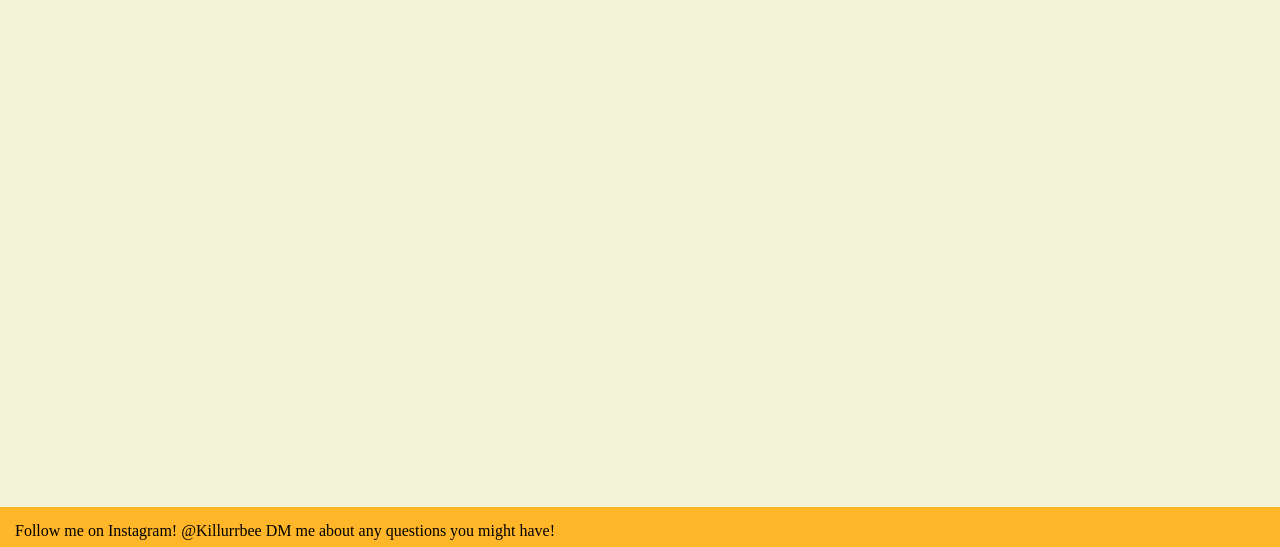
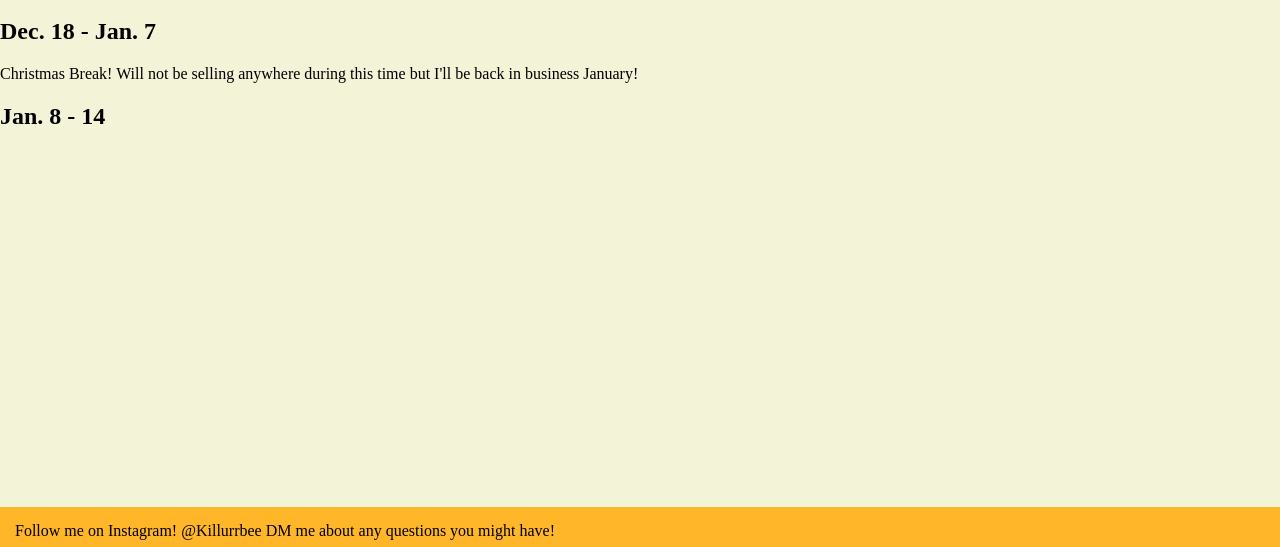
Before and after one commit to Jwesterner/Lilys-Website, a plain HTML site: page upcoming-events.html in a window 1280 px wide. Shown: the part 253-800 px from the top of the page. Drawn offline with Linux system fonts and the light colour scheme.

Commit message:
added text and styling

```diff
--- a/upcoming-events.html
+++ b/upcoming-events.html
@@ -22,6 +22,10 @@
       <a href="site-plan.html" target="_blank">Site Plan</a>
     </nav>
     <h1 class="pg-title">Upcoming Events</h1>
+    <h2 class="week">Dec. 18 - Jan. 7</h2>
+    <p class="event">Christmas Break! Will not be selling anywhere during this time but I'll be back in business January!</p>
+    <h2 class="week">Jan. 8 - 14</h2>
+    <p class="event"></p>
     <footer>
       <p id="foot-msg">
         Follow me on Instagram! @Killurrbee DM me about any questions you might
```
